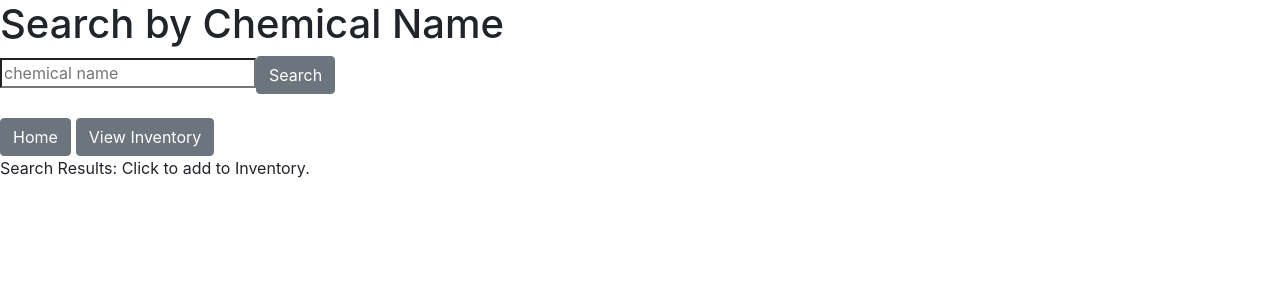
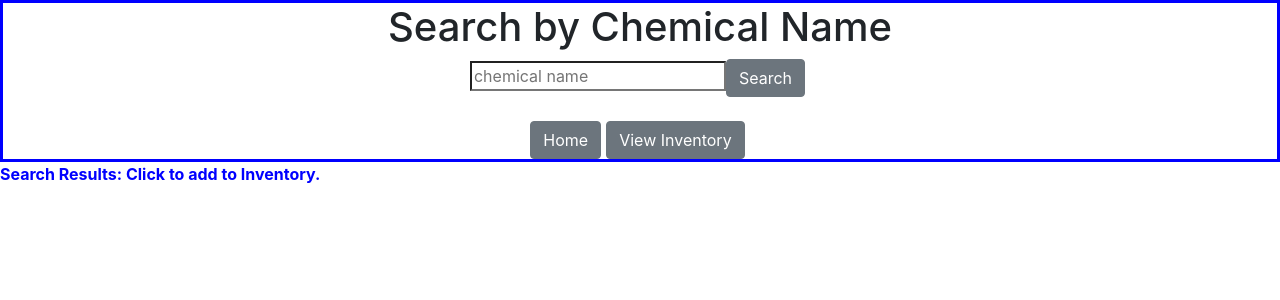
Before and after one commit to RBLutsky/chemical-storage-solution, a React (Create React App) app in the folder client/: page /chemical in a window 1280 px wide. Shown: the top 300 px of the page. Built offline with nearby package versions, Linux system fonts and the light colour scheme.

Commit message:
style search and list

```diff
--- a/client/src/App.css
+++ b/client/src/App.css
@@ -39,7 +39,7 @@ code {
   margin: 0;
   box-sizing: border-box;
   background-image: url('./images/Chemicals_in_flasks.jpg');
-  /* filter: blur(8px);  */
+
   background-attachment: fixed;
   background-position: center;
   background-repeat: no-repeat;
@@ -72,7 +72,7 @@ code {
 
 
 /* ////////////////////////////////LISTS///////////////////////////////////// */
-.list-group-item {
+.list-group-item  h4{
     color: black;
     position: relative;
     display: block;
@@ -80,10 +80,19 @@ code {
     margin-bottom: -1px;
     background-color: #fff;
     border: 1px solid rgba(0, 0, 0, 0.125);
-}
+  }
 
 .list-group-item:hover, .list-group-item:focus {
     z-index: 1;
     text-decoration: none;
     cursor: pointer;
 }
+
+/* ////////////////////////INPUTS///////////////// */
+
+.search {
+  border: 3px solid  blue;
+  text-align: center;
+
+
+}
--- a/client/src/Components/ChemicalPage.js
+++ b/client/src/Components/ChemicalPage.js
@@ -43,6 +43,7 @@ class ChemicalPage extends Component {
     render() {
         return (
             <div>
+                <div className="search">
                     <h1>Search by Chemical Name</h1>
 
                     {/* set new prop/value(function) to pass to SearchBar */}
@@ -55,6 +56,7 @@ class ChemicalPage extends Component {
                     <Link to='/inventory'>
                         <button type="button" className="btn btn-secondary">View Inventory</button>
                     </Link>
+                </div>
 
                 <SearchList searchResults={this.state.searchResults} addToInventory={this.props.addToInventory} />
 
--- a/client/src/Components/SearchList.js
+++ b/client/src/Components/SearchList.js
@@ -8,7 +8,7 @@ class SearchList extends Component {
         return (
             <div className="list-group">
                 <ul className="list-group">
-                    <p>Search Results:  Click to add to Inventory.</p>
+                    <b> <p style={{ color: "blue" }}>Search Results:  Click to add to Inventory.</p></b>
                     {this.props.searchResults.map((result) =>
                         <li className="list-group-item" key={result.Id} >
                             <h4>
```
Lines whose indentation alone changed are shown as unchanged.
